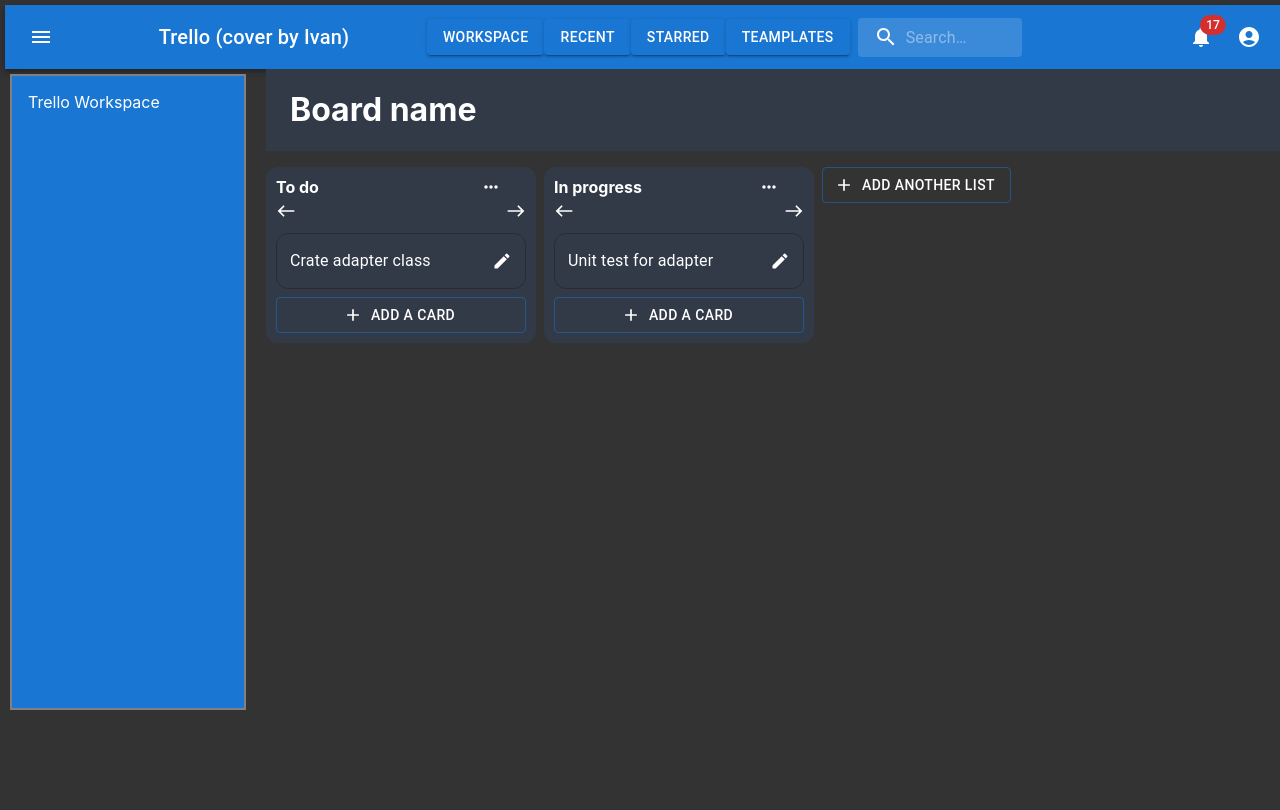
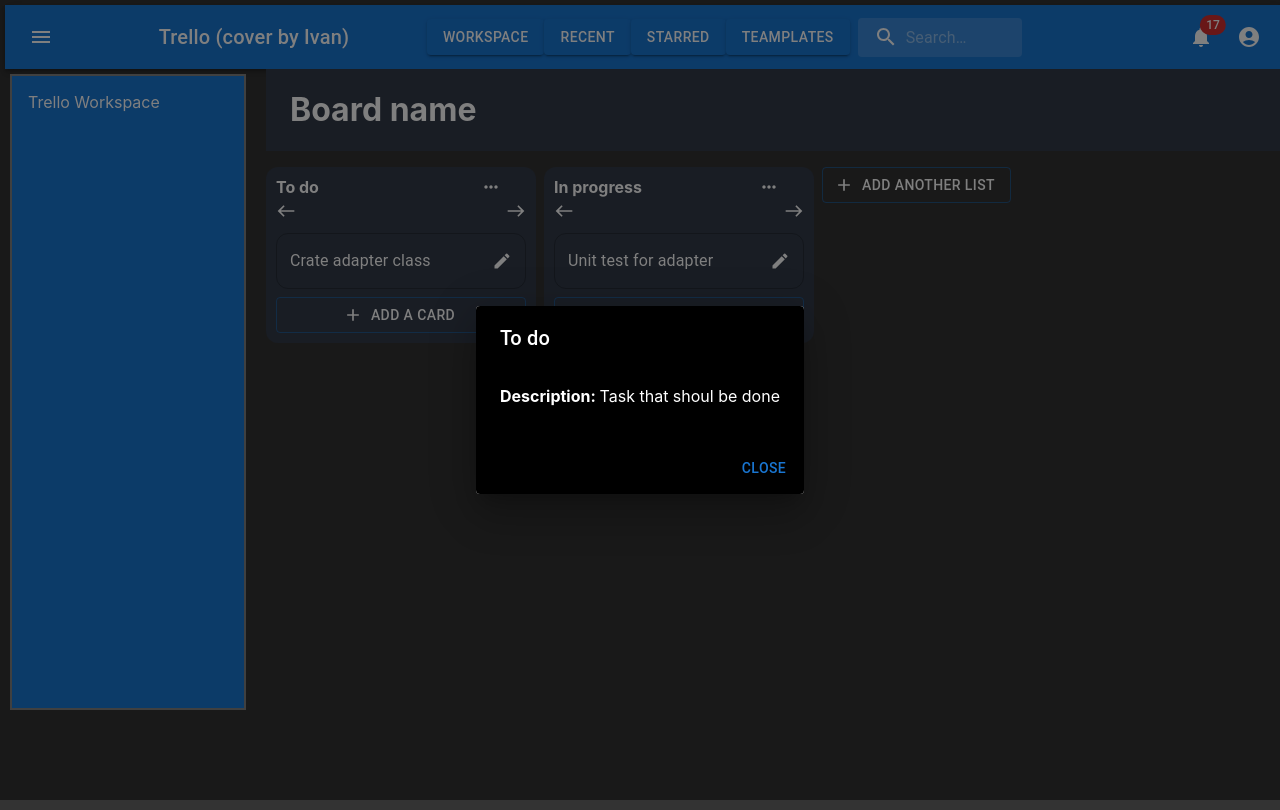
Before and after one commit to todivan/trello, a React (Create React App) app: page / in a window 1280 px wide. Both pictures are taken after a click on the icon 490 px from the left and 186 px from the top of the page. Built offline with nearby package versions, Linux system fonts and the light colour scheme.

Commit message:
Trello: list details

```diff
--- a/src/components/Task/Task.tsx
+++ b/src/components/Task/Task.tsx
@@ -1,5 +1,5 @@
 import { useState } from "react";
-import { Box, OutlinedInput, TextField } from "@mui/material";
+import { OutlinedInput, TextField } from "@mui/material";
 import { TTask } from "../../types/CommonTypes";
 import ModeIcon from '@mui/icons-material/Mode';
 
--- /dev/null
+++ b/src/components/TaskList/ListDetails.tsx
@@ -0,0 +1,20 @@
+import React from 'react';
+import { Button, Dialog, DialogTitle, DialogContent, DialogActions } from '@mui/material';
+import { TListDetailsProps } from '../../types/CommonTypes';
+
+const ListDetail: React.FC<TListDetailsProps> = ({ isOpen, handleClose, list }) => {
+
+    return (
+        <Dialog open={isOpen} onClose={handleClose} >
+          <DialogTitle sx={{  color:'white', backgroundColor:'black' }}>{list.name}</DialogTitle>
+          <DialogContent sx={{  color:'white', backgroundColor:'black' }}>
+            <p><b>Description: </b>{list.description}</p>
+          </DialogContent>
+          <DialogActions sx={{  color:'white', backgroundColor:'black' }}>
+            <Button onClick={handleClose} color="primary">Close</Button>
+          </DialogActions>
+        </Dialog>
+    );
+  }
+
+  export default ListDetail;
--- a/src/components/TaskList/ListHeader.tsx
+++ b/src/components/TaskList/ListHeader.tsx
@@ -2,11 +2,18 @@
 import MoreHorizIcon from '@mui/icons-material/MoreHoriz';
 import { TListHeaderProps } from "../../types/CommonTypes";
 import { useState } from "react";
+import ListDetail from "./ListDetails";
 
 const ListHeader: React.FC<TListHeaderProps> = ({ list, updateList })=> {
     const openListDetails = () => {
-        alert("List details \n\n Name: " + list.name + "\n\n Description: " + list.description);
+        setIsDetailsOpen(true);
     }
+
+    const [isDetailsOpen, setIsDetailsOpen] = useState(false);
+
+    const handleCloseDetails = () => {
+        setIsDetailsOpen(false);
+    };
 
     const [isEdit, setIsEdit] = useState(false);
 
@@ -47,7 +54,7 @@
                 />
 
                 :
-
+                <>
                     <Grid container spacing={2} sx={{ border: '0px', width:250, padding:2, paddingRight:0, paddingBottom:0, cursor: 'pointer'}} >
                         <Grid xs={10}>
                             <div onClick={switchToEdit}>
@@ -55,9 +62,11 @@
                             </div>
                         </Grid>
                         <Grid xs={2}>
-                        <MoreHorizIcon sx={{ cursor: 'pointer', color:'white'}} fontSize="small" onClick={openListDetails} cursor='pointer'></MoreHorizIcon>
+                            <MoreHorizIcon sx={{ cursor: 'pointer', color:'white'}} fontSize="small" onClick={() => openListDetails()} cursor='pointer'></MoreHorizIcon>
                         </Grid>
                     </Grid>
+                    <ListDetail isOpen={isDetailsOpen} handleClose={handleCloseDetails} list={list} />
+                </>
             }
         </>
     );
--- a/src/types/CommonTypes.ts
+++ b/src/types/CommonTypes.ts
@@ -35,6 +35,12 @@
   updateList: (updatedItem: TList) => void;
 };
 
+export type TListDetailsProps = {
+  list: TList;
+  handleClose: () => void;
+  isOpen: boolean;
+};
+
 export type TListMoveNavigationProps = {
   listId: number,
   changePosition: (listId: number, offset: number) => void;
```
Lines whose indentation alone changed are shown as unchanged.
